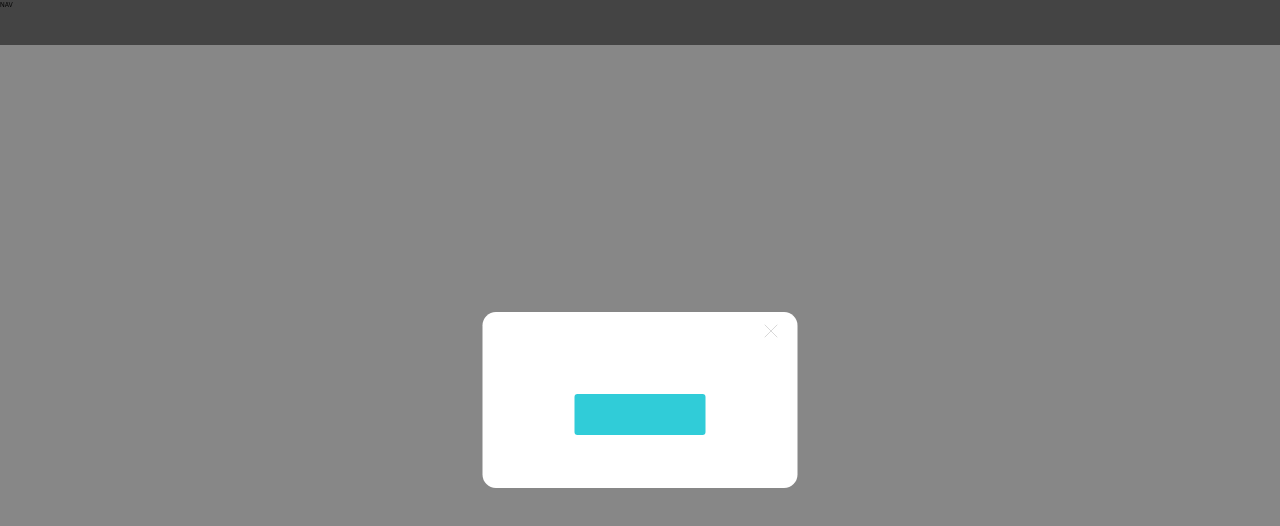
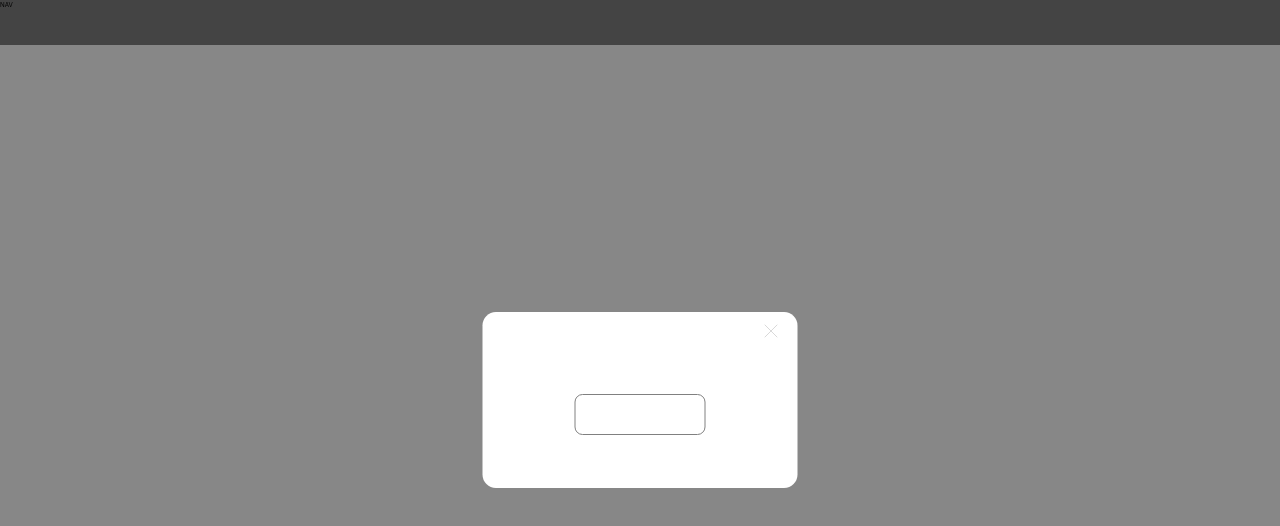
Before and after one commit to Team-Packman/Packman-Client, a Next.js app: page /components/Modal in a window 1280 px wide. Shown: the top 526 px of the page. Built offline with nearby package versions, Linux system fonts and the light colour scheme.

Commit message:
chore/#13 : 모달 디자인 수정

```diff
--- a/pages/components/Modal.tsx
+++ b/pages/components/Modal.tsx
@@ -72,7 +72,7 @@ const StyledModalInfo = styled.div`
   flex-direction: column;
   gap: 2.95rem;
   & > p {
-    font-weight: 300;
+    font-weight: 400;
     font-size: 1.6rem;
     color: #282828;
   }
@@ -87,14 +87,18 @@ const ButtonStyle = styled.button`
   width: 13.1rem;
   height: 4.1rem;
   border-radius: 0.3rem;
-  background: ${packmanColors.mint};
+  background-color: ${packmanColors.pink};
   color: ${packmanColors.white};
-  border-radius: 3px;
+  border-radius: 0.8rem;
   font-weight: 400;
   font-size: 1.4rem;
   border: none;
 `;
 
-const StyledLeftButton = styled(ButtonStyle)``;
+const StyledLeftButton = styled(ButtonStyle)`
+  background-color: ${packmanColors.white};
+  color: ${packmanColors.lightGray};
+  border: 1px solid ${packmanColors.lightGray};
+`;
 
 const StyledRightButton = styled(ButtonStyle)``;
```
Also changed, not shown: 1 other file (tests, documents, lock files or other folders).
